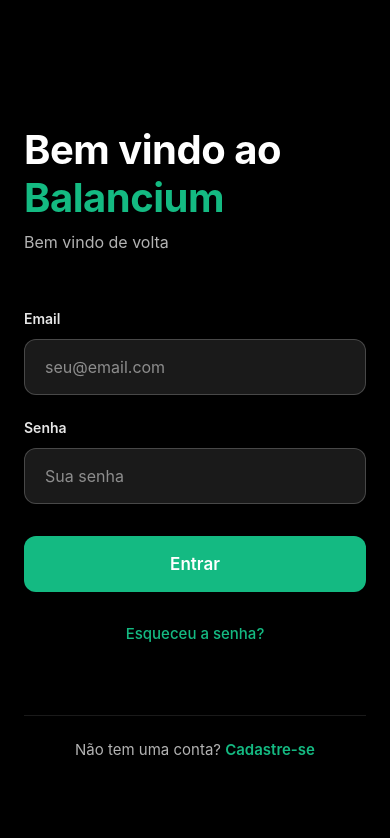
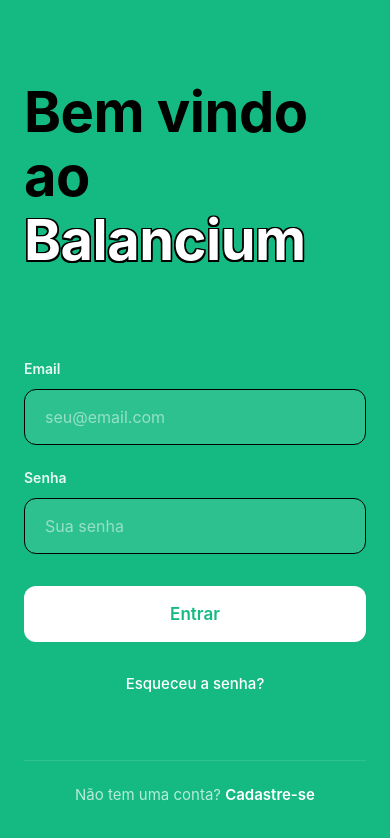
Before and after one commit to DevLucasFontoura/BalanciumMobile, a React Native app: screen / in a window 390 px wide. Shown: the top 838 px of the page. Built offline with nearby package versions, Linux system fonts and the light colour scheme.

Commit message:
tela login

```diff
--- a/src/app/(public)/Login/login.styles.ts
+++ b/src/app/(public)/Login/login.styles.ts
@@ -5,18 +5,18 @@
 export default StyleSheet.create({
   container: {
     flex: 1,
-    backgroundColor: '#000',
+    backgroundColor: PRIMARY_COLOR,
   },
   contentContainer: {
     paddingTop: 80,
-    paddingBottom: 40,
+    paddingBottom: 0,
     paddingHorizontal: 24,
     flexGrow: 1,
   },
   content: {
     width: '100%',
     flex: 1,
-    justifyContent: 'center',
+    justifyContent: 'space-between',
     gap: 48,
   },
   header: {
@@ -25,16 +25,37 @@
     gap: 8,
     marginBottom: 8,
   },
+  titleContainer: {
+    flexDirection: 'row',
+    alignItems: 'center',
+    flexWrap: 'wrap',
+  },
   welcomeTitle: {
-    fontSize: 40,
+    fontSize: 56,
     fontWeight: '700',
-    color: '#ffffff',
+    color: '#000000',
     textAlign: 'left',
-    lineHeight: 48,
+    lineHeight: 64,
+    letterSpacing: -0.5,
+  },
+  balanciumWrapper: {
+    position: 'relative',
+  },
+  balanciumOutline: {
+    position: 'absolute',
+    fontSize: 56,
+    fontWeight: '700',
+    color: '#000000',
+    lineHeight: 64,
     letterSpacing: -0.5,
   },
   balanciumHighlight: {
-    color: PRIMARY_COLOR,
+    fontSize: 56,
+    fontWeight: '700',
+    color: '#ffffff',
+    lineHeight: 64,
+    letterSpacing: -0.5,
+    position: 'relative',
   },
   welcomeSubtitle: {
     fontSize: 16,
@@ -45,6 +66,7 @@
   formContainer: {
     width: '100%',
     gap: 24,
+    marginTop: 32,
   },
   inputContainer: {
     width: '100%',
@@ -65,24 +87,24 @@
     fontSize: 16,
     color: '#ffffff',
     borderWidth: 1,
-    borderColor: 'rgba(255, 255, 255, 0.2)',
+    borderColor: '#000000',
   },
   loginButton: {
     width: '100%',
     height: 56,
-    backgroundColor: PRIMARY_COLOR,
+    backgroundColor: '#ffffff',
     borderRadius: 12,
     alignItems: 'center',
     justifyContent: 'center',
     marginTop: 8,
     ...Platform.select({
       ios: {
-        shadowColor: PRIMARY_COLOR,
+        shadowColor: '#000',
         shadowOffset: {
           width: 0,
           height: 4,
         },
-        shadowOpacity: 0.3,
+        shadowOpacity: 0.2,
         shadowRadius: 8,
       },
       android: {
@@ -93,7 +115,7 @@
   loginButtonText: {
     fontSize: 17,
     fontWeight: '600',
-    color: '#ffffff',
+    color: PRIMARY_COLOR,
   },
   forgotPasswordButton: {
     alignItems: 'center',
@@ -101,15 +123,16 @@
   },
   forgotPasswordText: {
     fontSize: 15,
-    color: PRIMARY_COLOR,
+    color: '#ffffff',
     fontWeight: '500',
   },
   signupContainer: {
     flexDirection: 'row',
     justifyContent: 'center',
     alignItems: 'center',
-    marginTop: 24,
+    marginTop: 'auto',
     paddingTop: 24,
+    paddingBottom: 40,
     borderTopWidth: 1,
     borderTopColor: 'rgba(255, 255, 255, 0.1)',
   },
@@ -119,7 +142,7 @@
   },
   signupLink: {
     fontSize: 15,
-    color: PRIMARY_COLOR,
+    color: '#ffffff',
     fontWeight: '600',
   },
 });
--- a/src/app/(public)/Login/login.tsx
+++ b/src/app/(public)/Login/login.tsx
@@ -15,12 +15,24 @@
     >
       <View style={styles.content}>
         <View style={styles.header}>
-          <Text style={styles.welcomeTitle}>
-            Bem vindo ao <Text style={styles.balanciumHighlight}>Balancium</Text>
-          </Text>
-          <Text style={styles.welcomeSubtitle}>
-            Bem vindo de volta
-          </Text>
+          <View style={styles.titleContainer}>
+            <Text style={styles.welcomeTitle}>
+              Bem vindo ao{' '}
+            </Text>
+            <View style={styles.balanciumWrapper}>
+              {/* Contorno preto - 8 direções */}
+              <Text style={[styles.balanciumOutline, { top: -1.5, left: -1.5 }]}>Balancium</Text>
+              <Text style={[styles.balanciumOutline, { top: -1.5, left: 0 }]}>Balancium</Text>
+              <Text style={[styles.balanciumOutline, { top: -1.5, left: 1.5 }]}>Balancium</Text>
+              <Text style={[styles.balanciumOutline, { top: 0, left: -1.5 }]}>Balancium</Text>
+              <Text style={[styles.balanciumOutline, { top: 0, left: 1.5 }]}>Balancium</Text>
+              <Text style={[styles.balanciumOutline, { top: 1.5, left: -1.5 }]}>Balancium</Text>
+              <Text style={[styles.balanciumOutline, { top: 1.5, left: 0 }]}>Balancium</Text>
+              <Text style={[styles.balanciumOutline, { top: 1.5, left: 1.5 }]}>Balancium</Text>
+              {/* Texto branco por cima */}
+              <Text style={styles.balanciumHighlight}>Balancium</Text>
+            </View>
+          </View>
         </View>
 
         <View style={styles.formContainer}>
```
